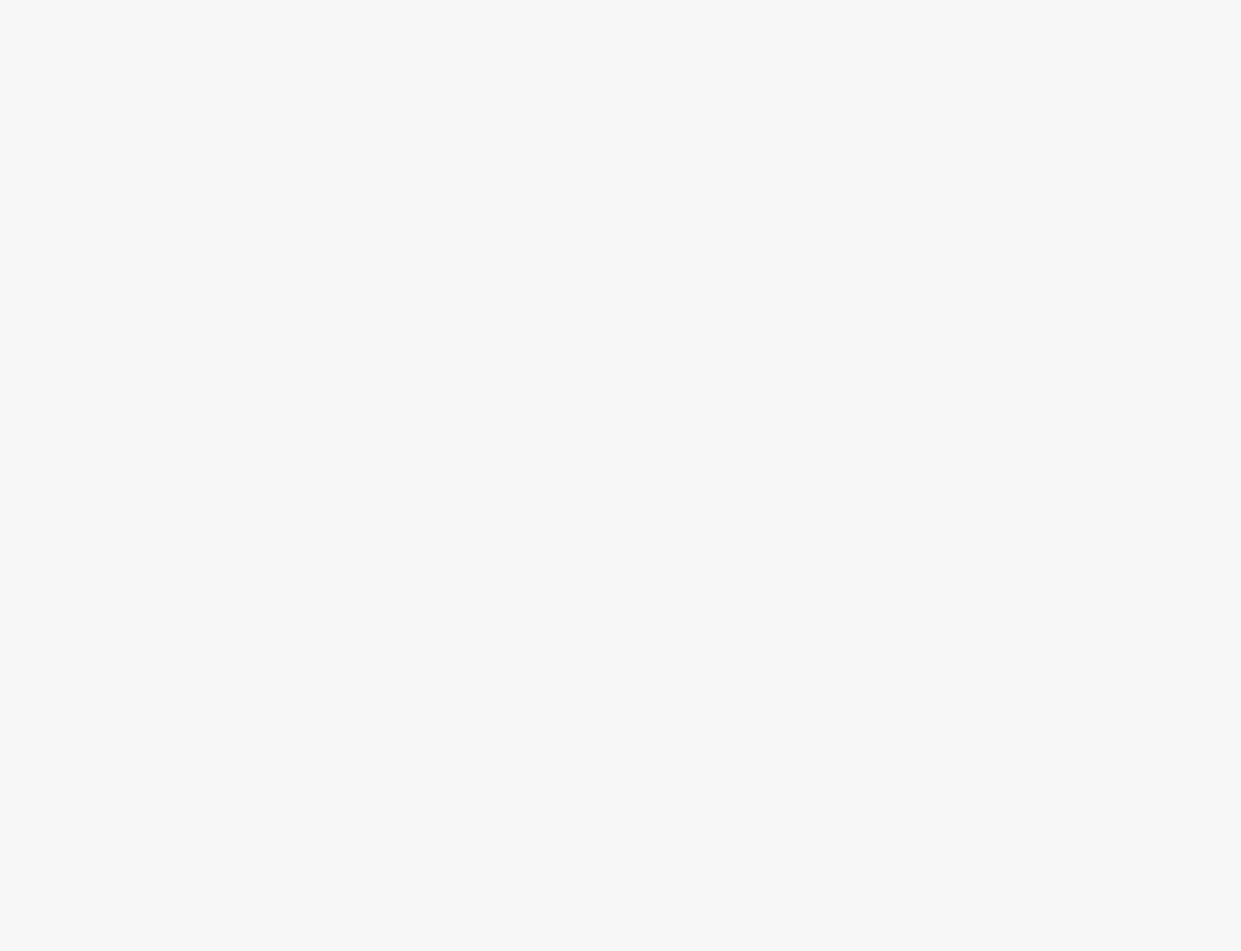
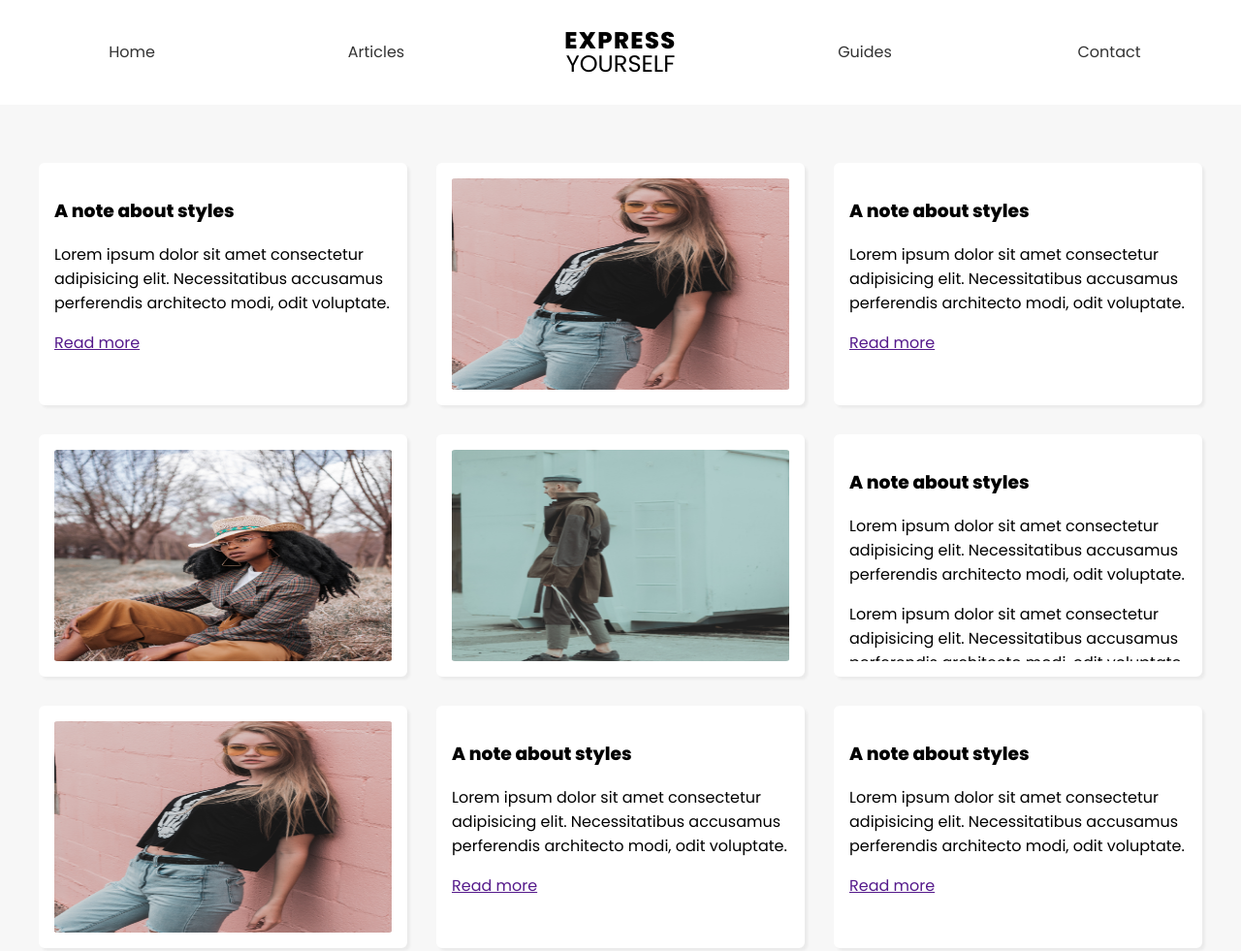
Before and after one commit to rajmanski/CSS-Grid, a plain HTML site: page 4 - masonry/index.html in a window 1280 px wide. Shown: the whole page at 97% size. Before the commit the page ends 800 px from the top, so only its background shows below. Drawn offline with Linux system fonts and the light colour scheme.

Commit message:
masonry - index.html and style.css added

```diff
--- a/4 - masonry/index.html
+++ b/4 - masonry/index.html
@@ -7,6 +7,57 @@
   <link rel="stylesheet" href="styles.css">
 </head>
 <body>
-
+  <header>
+    <nav>
+      <a href="">Home</a>
+      <a href="">Articles</a>
+      <h1>
+        <div>Express</div>
+        <div>Yourself</div>
+      </h1>
+      <a href="">Guides</a>
+      <a href="">Contact</a>
+    </nav>
+  </header>
+  <main>
+    <div>
+      <h3>A note about styles</h3>
+      <p>Lorem ipsum dolor sit amet consectetur adipisicing elit. Necessitatibus accusamus perferendis architecto modi, odit voluptate.</p>
+      <a href="">Read more</a>
+    </div>
+    <div>
+      <img src="img/1.png" alt="">
+    </div>
+    <div>
+      <h3>A note about styles</h3>
+      <p>Lorem ipsum dolor sit amet consectetur adipisicing elit. Necessitatibus accusamus perferendis architecto modi, odit voluptate.</p>
+      <a href="">Read more</a>
+    </div>
+    <div><img src="img/2.png" alt=""></div>
+    <div>
+      <img src="img/3.png" alt="">
+    </div>
+    <div>
+      <h3>A note about styles</h3>
+      <p>Lorem ipsum dolor sit amet consectetur adipisicing elit. Necessitatibus accusamus perferendis architecto modi, odit voluptate.</p>
+      <p>Lorem ipsum dolor sit amet consectetur adipisicing elit. Necessitatibus accusamus perferendis architecto modi, odit voluptate.</p>
+      <p>Lorem ipsum dolor sit amet consectetur adipisicing elit. Necessitatibus accusamus perferendis architecto modi, odit voluptate.</p>
+      <p>Lorem ipsum dolor sit amet consectetur adipisicing elit. Necessitatibus accusamus perferendis architecto modi, odit voluptate.</p>
+      <a href="">Read more</a>
+    </div>
+    <div>
+      <img src="img/1.png" alt="">
+    </div>
+    <div>
+      <h3>A note about styles</h3>
+      <p>Lorem ipsum dolor sit amet consectetur adipisicing elit. Necessitatibus accusamus perferendis architecto modi, odit voluptate.</p>
+      <a href="">Read more</a>
+    </div>
+    <div>
+      <h3>A note about styles</h3>
+      <p>Lorem ipsum dolor sit amet consectetur adipisicing elit. Necessitatibus accusamus perferendis architecto modi, odit voluptate.</p>
+      <a href="">Read more</a>
+    </div>
+  </main>
 </body>
 </html>
--- a/4 - masonry/styles.css
+++ b/4 - masonry/styles.css
@@ -5,3 +5,50 @@ body {
   font-family: "Poppins";
   background: #f7f7f7;
 }
+header {
+  background: #fff;
+  padding: 10px;
+}
+nav {
+  max-width: 1400px;
+  margin: 0 auto;
+  display: grid;
+  grid-template-columns: repeat(5, 1fr);
+  text-align: center;
+  align-items: center;
+}
+nav a {
+  text-decoration: none;
+  color: #333;
+}
+nav h1 {
+  text-transform: uppercase;
+  line-height: 1em;
+}
+nav h1 div:first-child {
+  font-weight: 800;
+  letter-spacing: 1.5px;
+}
+nav h1 div:last-child {
+  font-weight: 400;
+}
+main {
+  max-width: 1200px;
+  margin: 60px auto;
+  display: grid;
+  grid-template-columns: 1fr 1fr 1fr;
+  grid-auto-rows: 250px;
+  gap: 30px;
+}
+main div {
+  overflow: hidden;
+  background: #fff;
+  border-radius: 6px;
+  border: 16px solid #fff;
+  box-shadow: 3px 3px 3px rgba(0,0,0,0.05);
+}
+main img {
+  min-width: 100%;
+  height: 100%;
+
+}
```
